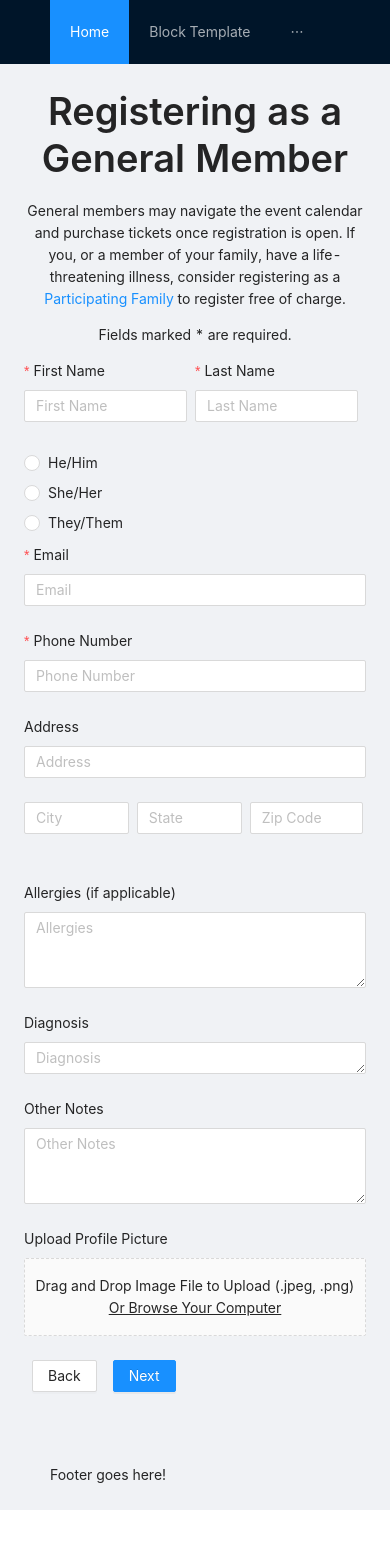
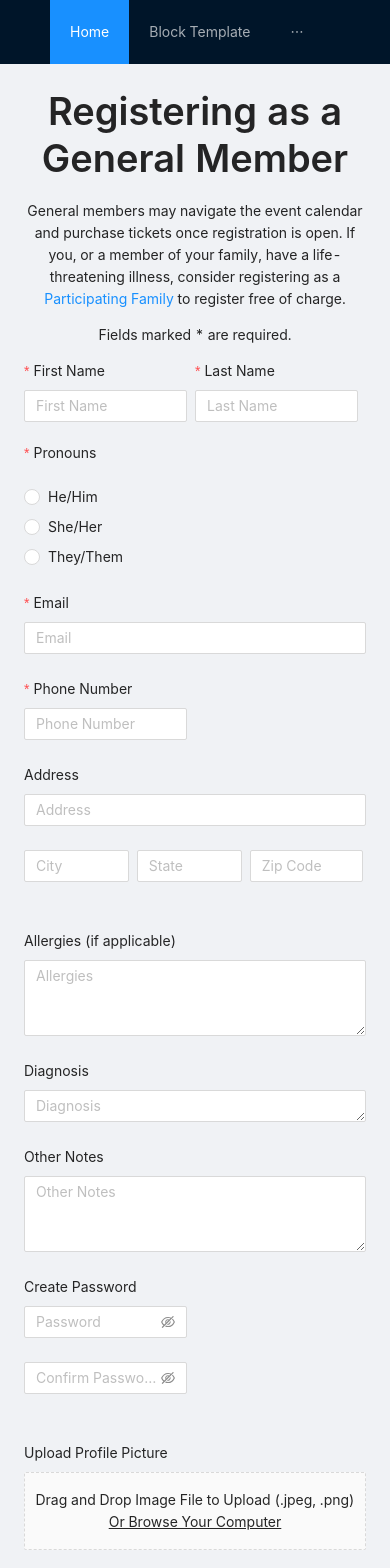
Before and after one commit to Code-4-Community/lucys-love-bus-frontend, a React (Create React App) app: page /signup-gm in a window 390 px wide. Shown: the top 1568 px of the page. Before the commit the page ends 1510 px from the top, so only its background shows below. Built offline with nearby package versions, Linux system fonts and the light colour scheme.

Commit message:
added validation for email address, phone #, zip code, and password + confirm password

```diff
--- a/src/components/SignupForm.tsx
+++ b/src/components/SignupForm.tsx
@@ -22,7 +22,7 @@ const SignupForm: React.FC = () => {
           initialValues={{ remember: true }}
           onFinish={onFinish}
       >
-        <div>
+        <div style={{ marginBottom: '20px' }}>
         <Form.Item
             label="First Name"
             name="firstName"
@@ -42,8 +42,12 @@ const SignupForm: React.FC = () => {
         </Form.Item>
         </div>
 
-      <Radio.Group
-          style={{ margin: '16px 0px' }}>
+      <Form.Item
+        label="Pronouns"
+        name="pronouns"
+        rules={[{ required: true, message: 'Please select your pronouns' }]}
+      >
+        <Radio.Group>
             <Radio style={radioStyle} value={1}>
               He/Him
             </Radio>
@@ -54,11 +58,15 @@ const SignupForm: React.FC = () => {
               They/Them
             </Radio>
           </Radio.Group>
+        </Form.Item>
 
         <Form.Item
           label="Email"
           name="email"
-          rules={[{ required: true, message: 'Please input your email'}]}
+          rules={[{
+            required: true,
+            type: "email",
+            message: 'Please input a valid email address',}]}
         >
           <Input placeholder="Email"/>
         </Form.Item>
@@ -66,9 +74,14 @@ const SignupForm: React.FC = () => {
         <Form.Item
           label="Phone Number"
           name="phoneNumber"
-          rules={[{ required: true, message: 'Please input your phone number'}]}
+          rules={[{
+            required: true,
+            pattern: new RegExp(/^[^0-9]*(?:(\d)[^0-9]*){10}$/),
+            message: 'Please input a valid ten-digit phone number'}]}
+            style={{ width: 'calc(50% - 8px)'}}
         >
-          <Input placeholder="Phone Number"/>
+          <Input
+            placeholder="Phone Number"/>
         </Form.Item>
 
         <Form.Item label="Address">
@@ -87,14 +100,20 @@ const SignupForm: React.FC = () => {
           </Form.Item>
           <Form.Item
               name="state"
-              rules={[{ required: true, message: 'Please input state'}]}
+              rules={[{
+                required: true,
+                pattern: new RegExp(/^[A-Za-z]{2}/),
+                message: 'Please input valid two-digit state abbreviation'}]}
               style={{ display: 'inline-block', width: 'calc(33% - 8px)', margin: '0 8px 0px 0px' }}
           >
             <Input placeholder="State"/>
           </Form.Item>
           <Form.Item
               name="zip"
-              rules={[{ required: true, message: 'Please input zip code'}]}
+              rules={[{
+                required: true,
+                pattern: new RegExp(/^[^0-9]*(?:(\d)[^0-9]*){5}$/),
+                message: 'Please input a valid five-digit zip code'}]}
               style={{ display: 'inline-block', width: 'calc(33%)'}}
           >
             <Input placeholder="Zip Code"/>
@@ -122,6 +141,43 @@ const SignupForm: React.FC = () => {
           <TextArea rows={3} placeholder="Other Notes"/>
         </Form.Item>
 
+        <Form.Item
+              label="Create Password">
+          <Form.Item
+              name="password"
+              style={{ width: 'calc(50% - 8px)'}}
+              hasFeedback
+              rules={[{
+                required: true,
+                pattern: new RegExp(/^(?=.*\d).{8,20}$/),
+                message: 'Password must be 8-20 characters, containing at least one digit'}]}
+          >
+            <Input.Password placeholder="Password"/>
+          </Form.Item>
+          <Form.Item
+              name="confirm-password"
+              dependencies={['password']}
+              style={{ width: 'calc(50% - 8px)'}}
+              hasFeedback
+              rules={[
+                {
+                  required: true,
+                  message: 'Passwords must match!'
+                },
+                ({ getFieldValue }) => ({
+                  validator(rule, value) {
+                    if (!value || getFieldValue('password') === value) {
+                      return Promise.resolve();
+                    }
+                    return Promise.reject('This password does not match!');
+                  },
+                }),
+              ]}
+          >
+            <Input.Password placeholder="Confirm Password"/>
+          </Form.Item>
+        </Form.Item>
+
         <Form.Item label="Upload Profile Picture">
           <Dragger>
             <p>Drag and Drop Image File to Upload (.jpeg, .png)</p>
```
Lines whose indentation alone changed are shown as unchanged.
